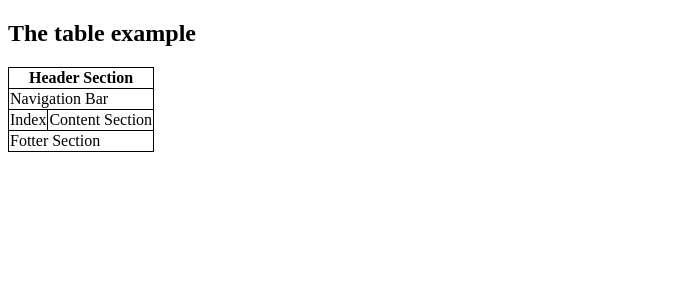
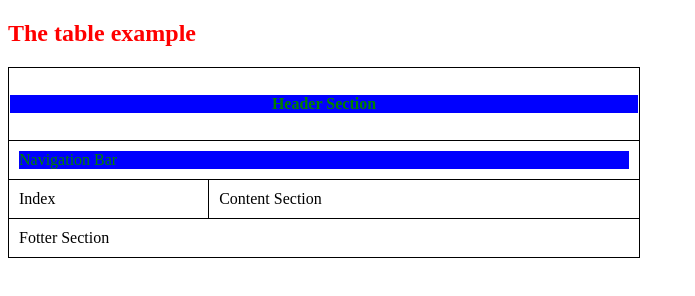
Before and after one commit to Hearthuz/Dogs_Shop, a plain HTML site: page index.html in a window 1280 px wide. Shown: the whole page, without its empty margins (0-695 px from the left). Drawn offline with Linux system fonts and the light colour scheme.

Commit message:
table style

```diff
--- a/index.html
+++ b/index.html
@@ -6,13 +6,14 @@
         <title>Dogs Shop</title>
     </head>
     <body>
-        <h2>The table example</h2>
+        <h2 class="table_style">The table example</h2>
         <table>
             <tr>
-                <th colspan="2">Header Section</th>
+                <th colspan="2">
+                    <div class="table_style">Header Section</div></th>
             </tr>
             <tr>
-                <td colspan="2">Navigation Bar</td>
+                <td colspan="2"><div class="table_style">Navigation Bar</div></td>
             </tr>
             <tr>
                 <td>Index</td>
--- a/style.css
+++ b/style.css
@@ -2,3 +2,19 @@ table,th,td{
     border: 1px solid black;
     border-collapse: collapse;
 }
+table{
+    width: 50%;
+}
+th{
+    height: 70px;
+}
+td{
+    padding: 10px;
+}
+.table_style{
+    color: red;
+}
+div.table_style{
+    color: green;
+    background-color: blue;
+}
```
